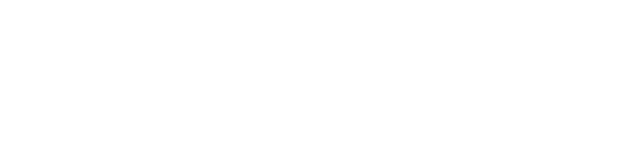
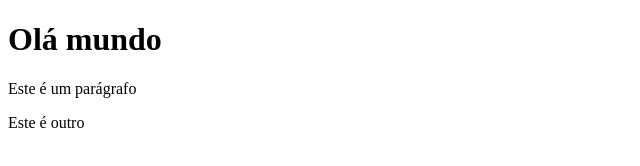
Before and after one commit to gbragas/Aula-Git, a plain HTML site: page index.html in a window 1280 px wide. Shown: the whole page, without its empty margins (0-640 px from the left). Drawn offline with Linux system fonts and the light colour scheme.

Commit message:
adicionando titulo no html

```diff
--- a/index.html
+++ b/index.html
@@ -8,6 +8,8 @@
 
     </head>
     <body>
-
+        <h1>Olá mundo</h1>
+        <p>Este é um parágrafo</p>
+        <p>Este é outro</p>
     </body>
 </html>
```
